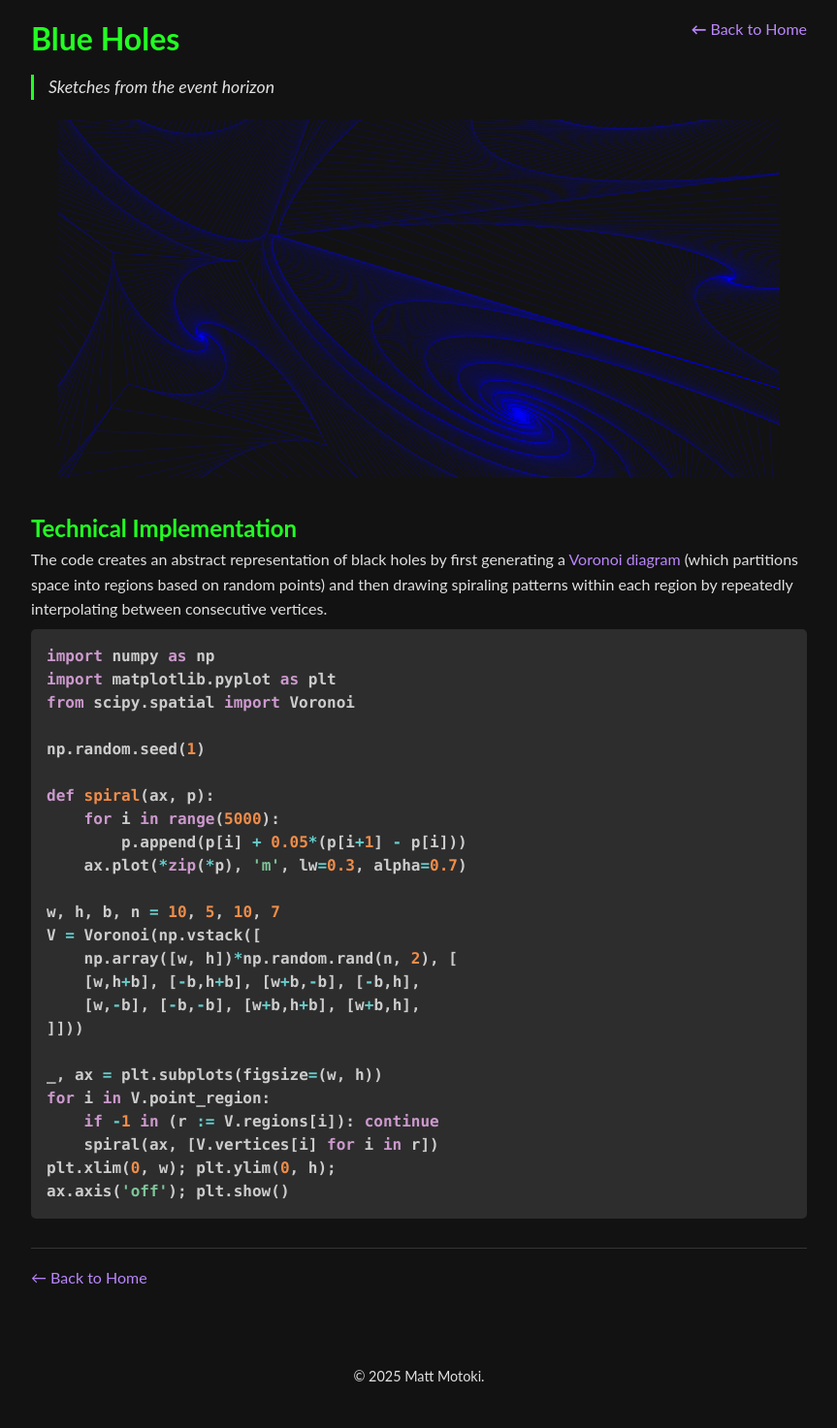
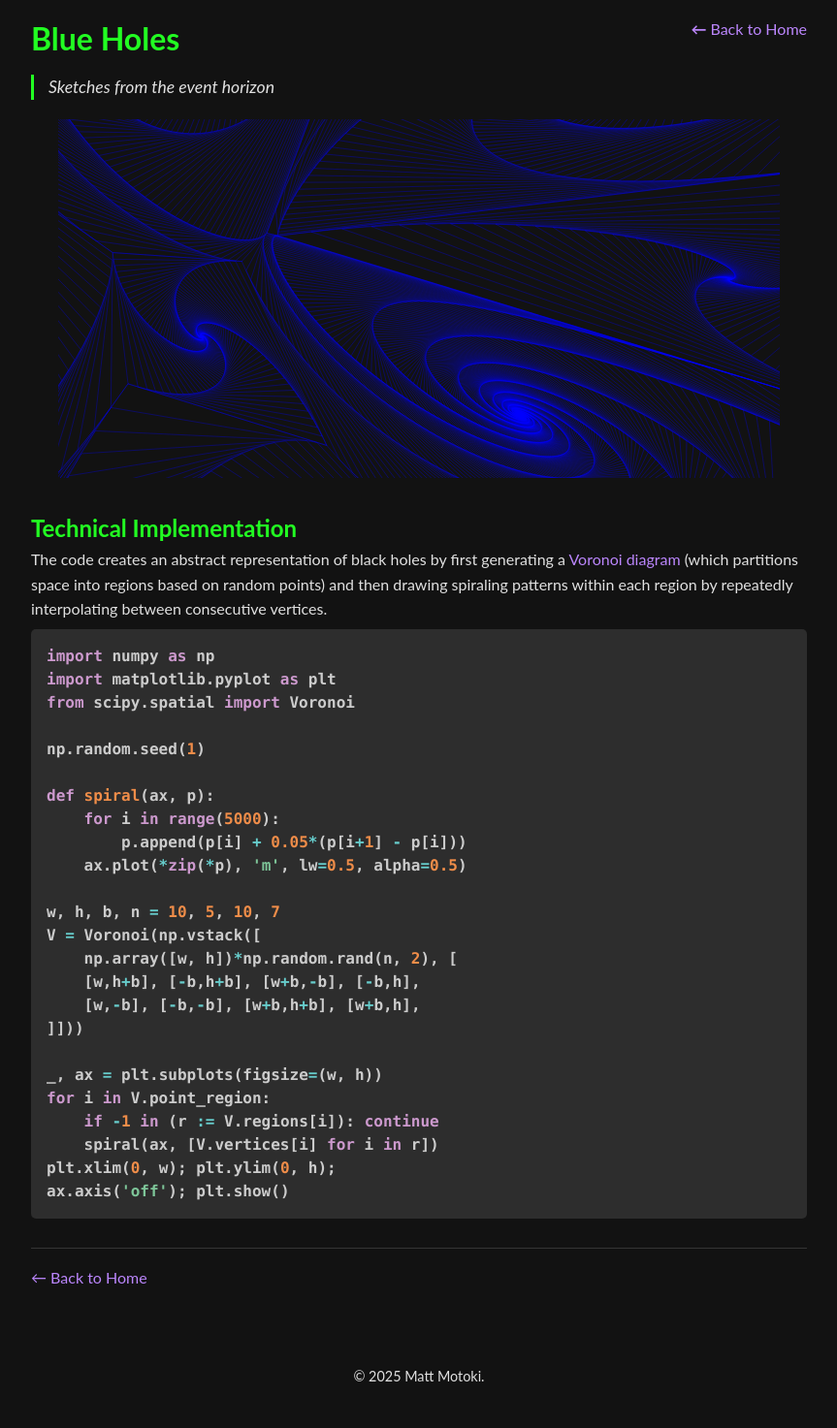
Before and after one commit to mattmotoki/mattmotoki.github.io, a Jekyll site: the page built from _art/blue-holes.md, in a window 1280 px wide. Shown: the whole page at 97% size, without its empty margins (208-1071 px from the left). Built offline with Jekyll 4.4.1, drawn with Linux system fonts in a browser that asks for light colours; nearby versions of some CDN libraries; a style sheet for code colours, icons or effects is not loaded.

Commit message:
Make blue holes more visible

```diff
--- a/_art/blue-holes.md
+++ b/_art/blue-holes.md
@@ -21,7 +21,7 @@ np.random.seed(1)
 def spiral(ax, p):
     for i in range(5000):
         p.append(p[i] + 0.05*(p[i+1] - p[i]))
-    ax.plot(*zip(*p), 'm', lw=0.3, alpha=0.7)
+    ax.plot(*zip(*p), 'm', lw=0.5, alpha=0.5)
 
 w, h, b, n = 10, 5, 10, 7
 V = Voronoi(np.vstack([
```
Also changed, not shown: assets/images/blue-holes-thumbnail.svg, assets/images/blue-holes-wide.svg.
